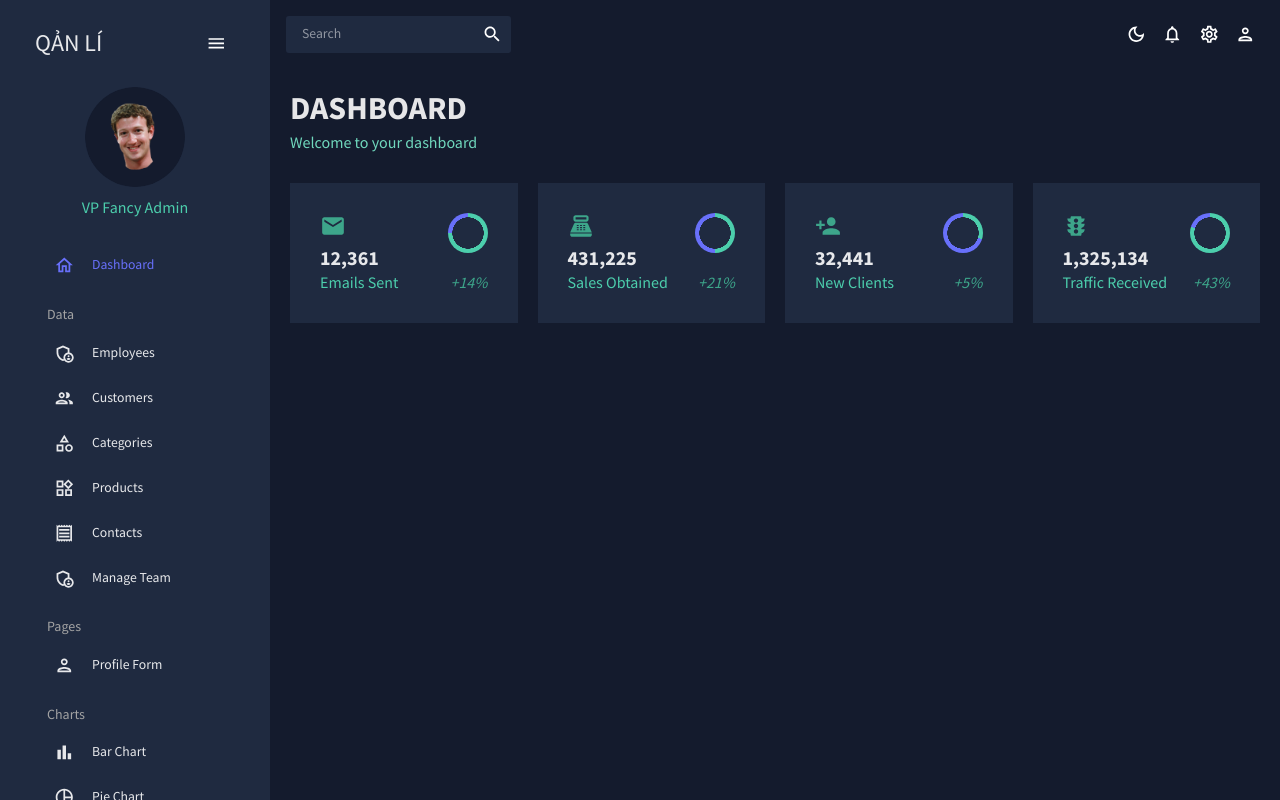
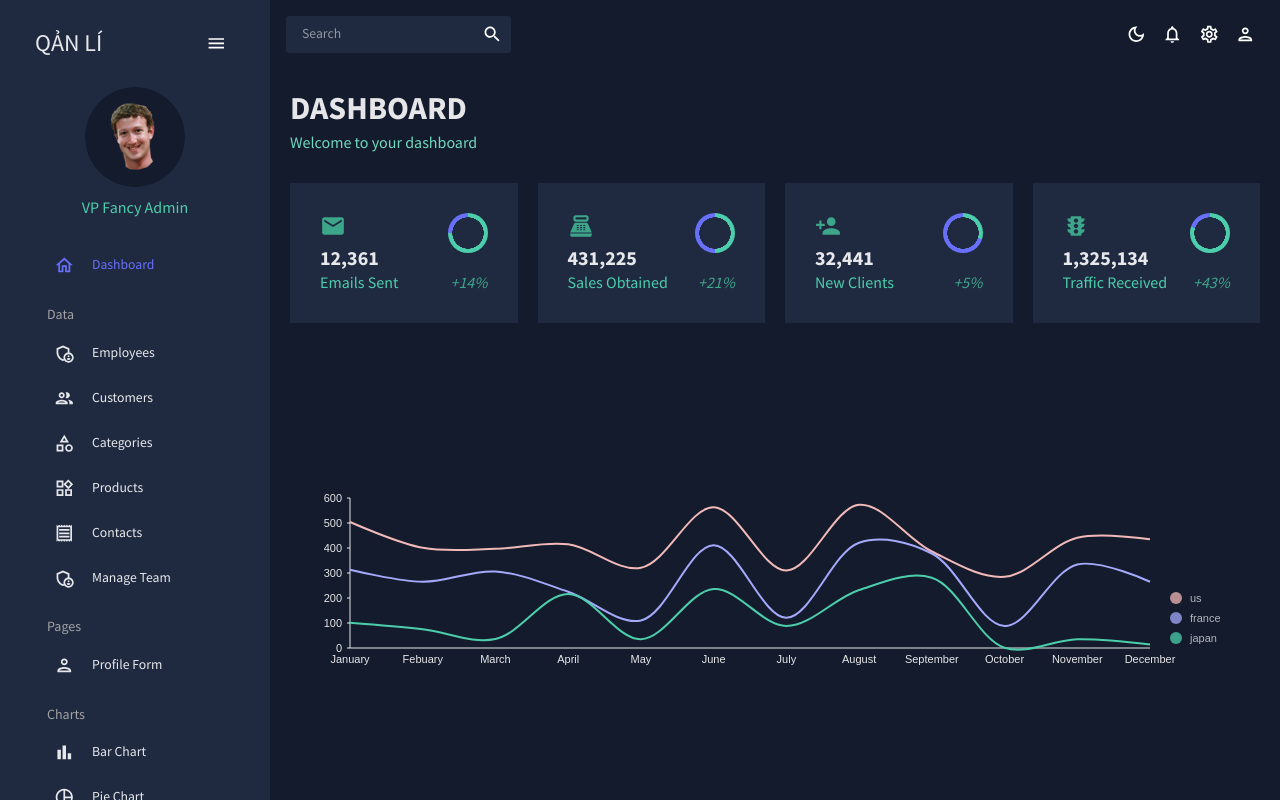
Before and after one commit to inferno332/Ecommerce_shop, a React (Create React App) app in the folder admin-dashboard/: page / in a window 1280 px wide. Built offline with nearby package versions, Linux system fonts and the light colour scheme.

Commit message:
update dashboard

```diff
--- /dev/null
+++ b/admin-dashboard/src/components/LineChart.jsx
@@ -0,0 +1,117 @@
+import { ResponsiveLine } from "@nivo/line";
+import { useTheme } from "@mui/material";
+import { tokens } from "../theme";
+import { mockLineData as data } from "../data/mockData";
+
+const LineChart = ({ isCustomLineColors = false, isDashboard = false }) => {
+  const theme = useTheme();
+  const colors = tokens(theme.palette.mode);
+
+  return (
+    <ResponsiveLine
+      data={data}
+      theme={{
+        axis: {
+          domain: {
+            line: {
+              stroke: colors.grey[100],
+            },
+          },
+          legend: {
+            text: {
+              fill: colors.grey[100],
+            },
+          },
+          ticks: {
+            line: {
+              stroke: colors.grey[100],
+              strokeWidth: 1,
+            },
+            text: {
+              fill: colors.grey[100],
+            },
+          },
+        },
+        legends: {
+          text: {
+            fill: colors.grey[100],
+          },
+        },
+        tooltip: {
+          container: {
+            color: colors.primary[500],
+          },
+        },
+      }}
+      colors={isDashboard ? { datum: "color" } : { scheme: "nivo" }} // added
+      margin={{ top: 50, right: 110, bottom: 50, left: 60 }}
+      xScale={{ type: "point" }}
+      yScale={{
+        type: "linear",
+        min: "auto",
+        max: "auto",
+        stacked: true,
+        reverse: false,
+      }}
+      yFormat=" >-.2f"
+      curve="catmullRom"
+      axisTop={null}
+      axisRight={null}
+      axisBottom={{
+        orient: "bottom",
+        tickSize: 0,
+        tickPadding: 5,
+        tickRotation: 0,
+        legend: isDashboard ? undefined : "transportation", // added
+        legendOffset: 36,
+        legendPosition: "middle",
+      }}
+      axisLeft={{
+        orient: "left",
+        tickValues: 5, // added
+        tickSize: 3,
+        tickPadding: 5,
+        tickRotation: 0,
+        legend: isDashboard ? undefined : "count", // added
+        legendOffset: -40,
+        legendPosition: "middle",
+      }}
+      enableGridX={false}
+      enableGridY={false}
+      pointSize={8}
+      pointColor={{ theme: "background" }}
+      pointBorderWidth={2}
+      pointBorderColor={{ from: "serieColor" }}
+      pointLabelYOffset={-12}
+      useMesh={true}
+      legends={[
+        {
+          anchor: "bottom-right",
+          direction: "column",
+          justify: false,
+          translateX: 100,
+          translateY: 0,
+          itemsSpacing: 0,
+          itemDirection: "left-to-right",
+          itemWidth: 80,
+          itemHeight: 20,
+          itemOpacity: 0.75,
+          symbolSize: 12,
+          symbolShape: "circle",
+          symbolBorderColor: "rgba(0, 0, 0, .5)",
+          effects: [
+            {
+              on: "hover",
+              style: {
+                itemBackground: "rgba(0, 0, 0, .03)",
+                itemOpacity: 1,
+              },
+            },
+          ],
+        },
+      ]}
+    />
+  );
+};
+
+export default LineChart;
--- a/admin-dashboard/src/data/mockData.js
+++ b/admin-dashboard/src/data/mockData.js
@@ -436,51 +436,51 @@ export const mockLineData = [
     color: tokens("dark").greenAccent[500],
     data: [
       {
-        x: "plane",
+        x: "January",
         y: 101,
       },
       {
-        x: "helicopter",
+        x: "Febuary",
         y: 75,
       },
       {
-        x: "boat",
+        x: "March",
         y: 36,
       },
       {
-        x: "train",
+        x: "April",
         y: 216,
       },
       {
-        x: "subway",
+        x: "May",
         y: 35,
       },
       {
-        x: "bus",
+        x: "June",
         y: 236,
       },
       {
-        x: "car",
+        x: "July",
         y: 88,
       },
       {
-        x: "moto",
+        x: "August",
         y: 232,
       },
       {
-        x: "bicycle",
+        x: "September",
         y: 281,
       },
       {
-        x: "horse",
+        x: "October",
         y: 1,
       },
       {
-        x: "skateboard",
+        x: "November",
         y: 35,
       },
       {
-        x: "others",
+        x: "December",
         y: 14,
       },
     ],
@@ -490,51 +490,51 @@ export const mockLineData = [
     color: tokens("dark").blueAccent[300],
     data: [
       {
-        x: "plane",
+        x: "January",
         y: 212,
       },
       {
-        x: "helicopter",
+        x: "Febuary",
         y: 190,
       },
       {
-        x: "boat",
+        x: "March",
         y: 270,
       },
       {
-        x: "train",
+        x: "April",
         y: 9,
       },
       {
-        x: "subway",
+        x: "May",
         y: 75,
       },
       {
-        x: "bus",
+        x: "June",
         y: 175,
       },
       {
-        x: "car",
+        x: "July",
         y: 33,
       },
       {
-        x: "moto",
+        x: "August",
         y: 189,
       },
       {
-        x: "bicycle",
+        x: "September",
         y: 97,
       },
       {
-        x: "horse",
+        x: "October",
         y: 87,
       },
       {
-        x: "skateboard",
+        x: "November",
         y: 299,
       },
       {
-        x: "others",
+        x: "December",
         y: 251,
       },
     ],
@@ -544,51 +544,51 @@ export const mockLineData = [
     color: tokens("dark").redAccent[200],
     data: [
       {
-        x: "plane",
+        x: "January",
         y: 191,
       },
       {
-        x: "helicopter",
+        x: "Febuary",
         y: 136,
       },
       {
-        x: "boat",
+        x: "March",
         y: 91,
       },
       {
-        x: "train",
+        x: "April",
         y: 190,
       },
       {
-        x: "subway",
+        x: "May",
         y: 211,
       },
       {
-        x: "bus",
+        x: "June",
         y: 152,
       },
       {
-        x: "car",
+        x: "July",
         y: 189,
       },
       {
-        x: "moto",
+        x: "August",
         y: 152,
       },
       {
-        x: "bicycle",
+        x: "September",
         y: 8,
       },
       {
-        x: "horse",
+        x: "October",
         y: 197,
       },
       {
-        x: "skateboard",
+        x: "November",
         y: 107,
       },
       {
-        x: "others",
+        x: "December",
         y: 170,
       },
     ],
--- a/admin-dashboard/src/pages/dashboard/index.jsx
+++ b/admin-dashboard/src/pages/dashboard/index.jsx
@@ -9,6 +9,7 @@ import TrafficIcon from '@mui/icons-material/Traffic';
 
 import { tokens } from '../../theme';
 import StatBox from '../../components/StatBox';
+import LineChart from '../../components/LineChart';
 
 function Dashboard() {
     const theme = useTheme();
@@ -81,6 +82,9 @@ function Dashboard() {
                     />
                 </Box>
             </Box>
+            <Box display="flex" justifyContent="space-between" alignItems="center" height='250px'>
+                <LineChart isDashboard />
+            </Box>
         </Box>
     );
 }
```
